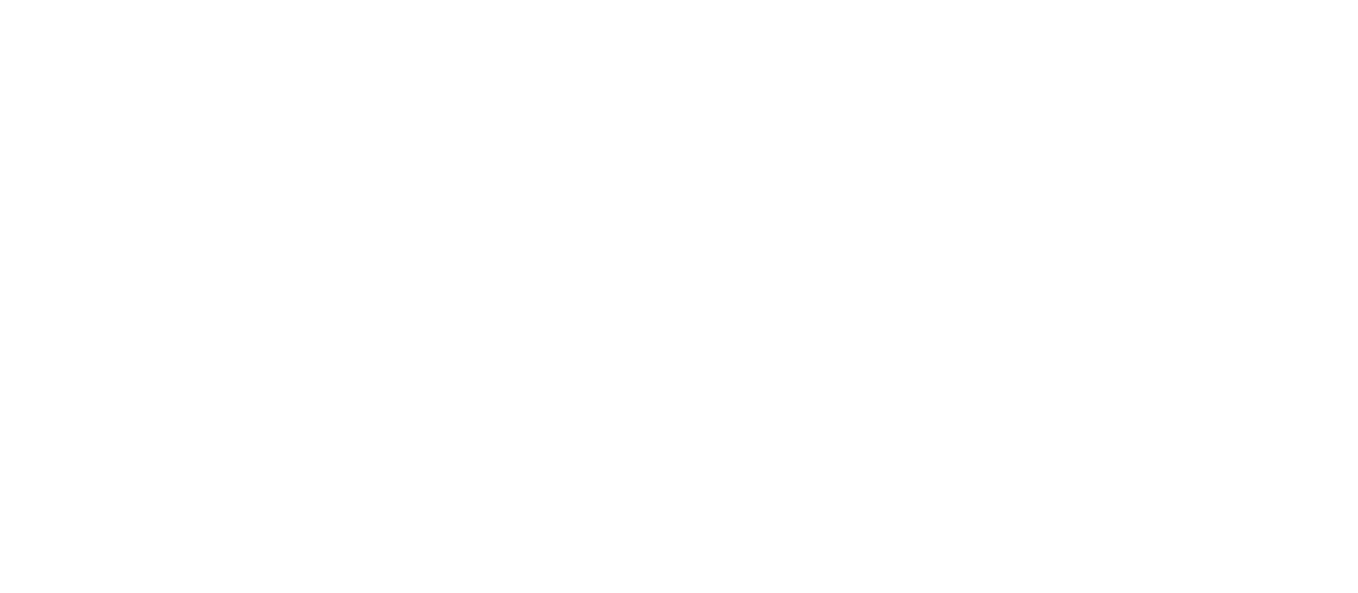
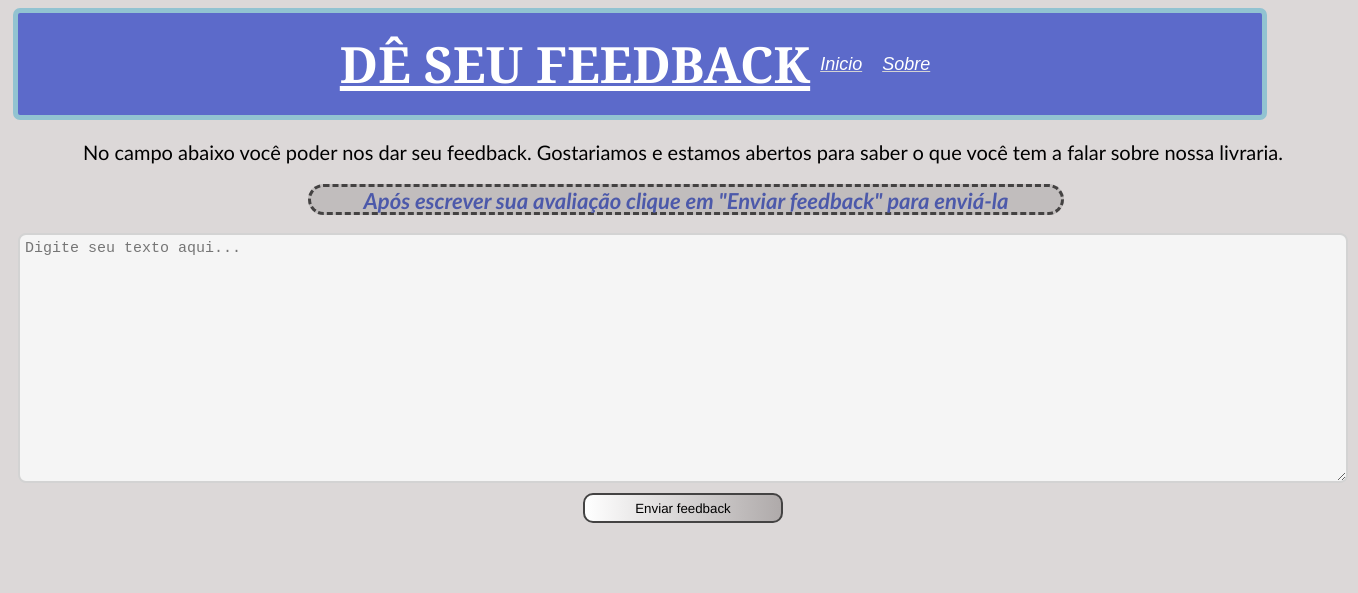
Before and after one commit to victorh1711/Livraria--Elotec, a plain HTML site: page config.html in a window 1280 px wide. Shown: the whole page, 1358 px wide, since content can reach past the window. Drawn offline with Linux system fonts and the light colour scheme.

Commit message:
Finalizamos o projeto

```diff
--- a/Styles/config.css
+++ b/Styles/config.css
@@ -1,3 +1,96 @@
 body{
-    background-color: aqua;
+    background-color: rgb(220, 216,216);
 }
+header{
+ background-color: rgb(92, 106, 202);
+ height: 100px;
+ width: auto;
+ margin: 5px;
+ padding: 1px;
+ display: flex;
+ border: 5px solid rgb(146, 195, 209);
+ border-radius: 7px;
+ justify-content: center;
+}
+.titulo{
+ display: flex;
+ flex-wrap: nowrap;
+ flex-direction: row;
+ margin: 5px;
+ padding: 5px;
+
+}
+header h1{
+    color: white;
+    font-size: 50px;
+    font-family: Georgia, 'Times New Roman', Times, serif;
+    text-decoration: underline white;
+    align-self: center;
+}
+header a{
+    color: white;
+    font-size: 18px;
+    font-family: Arial, Helvetica, sans-serif;
+    font-style: italic;
+    align-self: center;
+    text-decoration: underline lightgray;
+    align-self: center;
+    margin: 10px;
+}
+header a:hover{
+    font-size: 22px;
+    border:3px solid rgb(68, 68, 214) ;
+    border-radius: 20px;
+}
+.avalie{
+    width: 1350px;
+    height: 450px;
+    color:black;
+    font-family: 'Gill Sans', 'Gill Sans MT', Calibri, 'Trebuchet MS', sans-serif;
+    font-size: 20px;
+    justify-content: center ;
+    text-align: center;
+}
+.avalie h2{
+    background-color: rgb(193, 189, 189);
+    height: 25px;
+    width: 750px;
+    color:rgb(76, 89, 170);
+    font-family: 'Gill Sans', 'Gill Sans MT', Calibri, 'Trebuchet MS', sans-serif;
+    font-size: 22px;
+    text-align: center;
+    border: dashed rgb(68, 66, 66);
+    border-radius:20px ;
+    text-align: center;
+    margin-left:300px ;
+    font-style: italic;
+}
+.enter{
+    display: flex;
+    flex-direction: column;
+    font-family: Georgia, 'Times New Roman', Times, serif;
+    justify-content: center;
+    align-items: center;
+}
+.enter button{
+    width: 200px;
+    height: 30px;
+    border:2px solid rgb(68, 67, 67) ;
+    border-radius: 10px;
+    font-family: 'Franklin Gothic Medium', 'Arial Narrow', Arial, sans-serif;
+    background-image: linear-gradient(to right, white, rgb(175, 170, 170));
+    margin-top: 10px;
+}
+.enter textarea{
+    background-color: whitesmoke;
+    border-radius: 8px;
+    width: 1330px;
+    height: 250px;
+    border: 2px solid lightgray;
+    text-align: left;
+    padding: 5px;
+    font-size: 15px;
+    resize: vertical;
+    overflow-y: auto;
+    box-sizing: border-box;
+}
--- a/config.html
+++ b/config.html
@@ -4,8 +4,24 @@
     <meta charset="UTF-8">
     <meta name="viewport" content="width=device-width, initial-scale=1.0">
     <title>Avalie</title>
+    <link rel="stylesheet" href="Styles/config.css">
 </head>
 <body>
-
+    <header>
+        <h1>DÊ SEU FEEDBACK</h1>
+        <a href="index.html">Inicio</a>
+        <a href="meta.html">Sobre</a>
+    </header>
+    <section class="avalie">
+        <div class="texto">
+            <p>No campo abaixo você poder nos dar seu feedback. Gostariamos e estamos abertos para saber o que você tem a falar sobre nossa livraria.</p>
+            <h2>Após escrever sua avaliação clique em "Enviar feedback" para enviá-la</h2>
+        </div>
+        <div class="enter">
+            <textarea id="input" class="area" placeholder="Digite seu texto aqui..."></textarea>
+            <button onclick="">Enviar feedback</button>
+            <p id="mensagem"></p>
+        </div>
+     </section>
 </body>
 </html>
```
Also changed, not shown: Corpo/config.js (added, +25 -0 lines).
